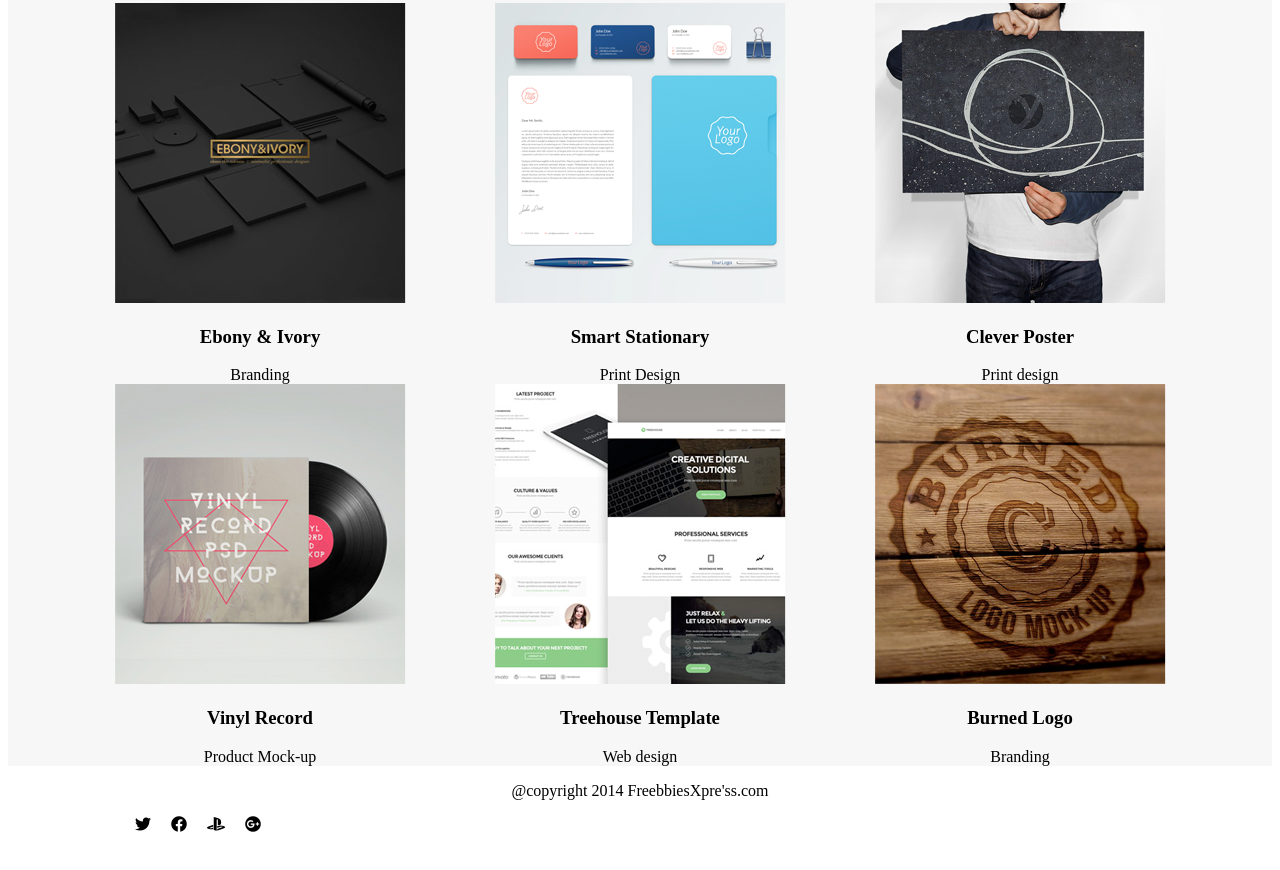
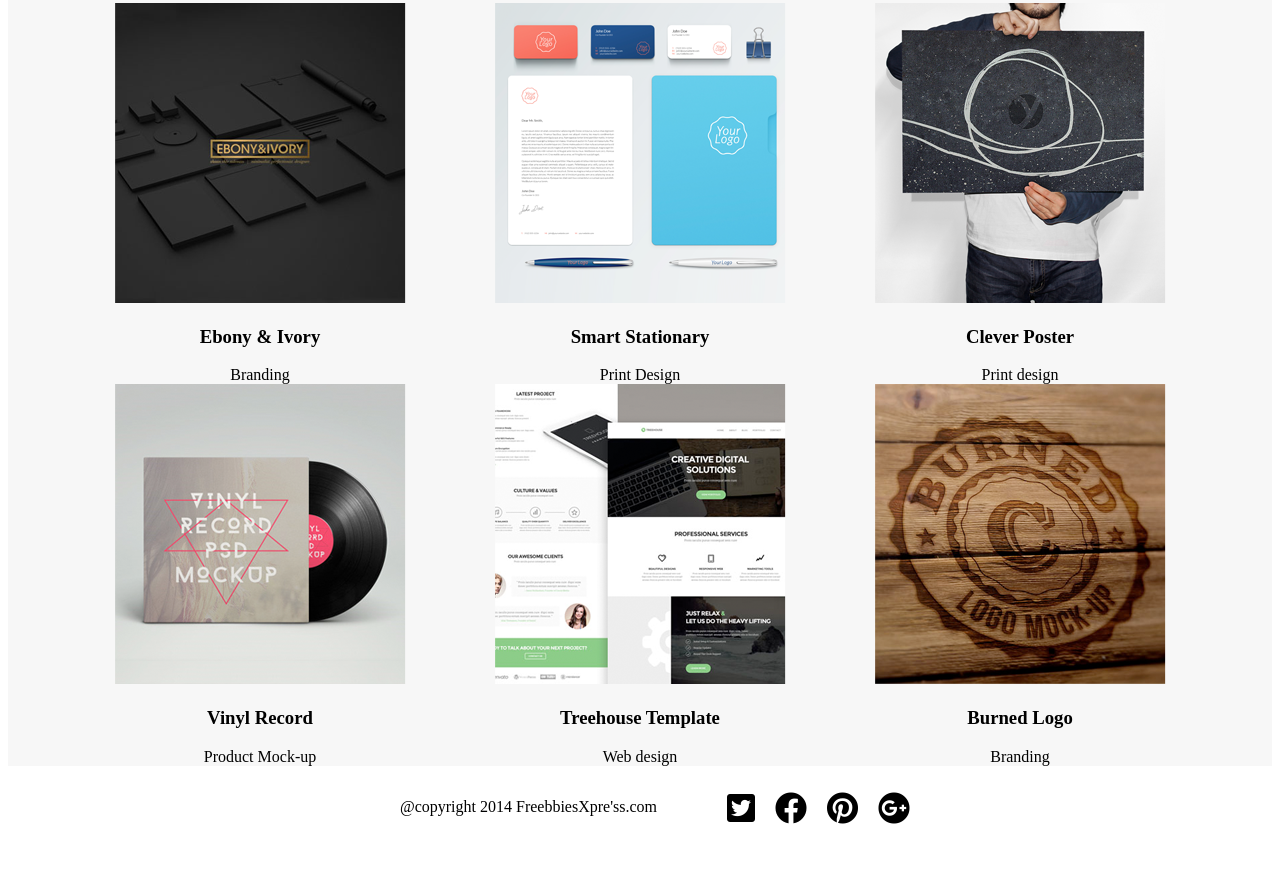
Before and after one commit to MateuszCrono/KodillaWeek4, a website: page index.html in a window 1280 px wide. Shown: the part 1298-2168 px from the top of the page. Drawn offline with Linux system fonts and the light colour scheme.

Commit message:
more stylling effects

```diff
--- a/css/style.css
+++ b/css/style.css
@@ -130,6 +130,7 @@ nav {
 .services p {
     color: gray;;
     margin-bottom: 35px;
+    text-align: center;
 }
 
 .service-image img {
@@ -151,7 +152,7 @@ nav {
     margin: 0 auto;
 }
 
-.portfolio-image {
+.portfolio-image,  {
     background-color: white;
 }
 
@@ -161,26 +162,33 @@ footer {
     display: block;
     background-color: white;
     text-align: center;
+
 }
 
 .footer-list{
     list-style-type: none;
     display: flex;
-    margin: 0 auto;
+    text-align: left;
+    flex-direction: row;
+    justify-content: center;
 }
 
 /* Font Awesome */
 
 .footer-list i {
     color: black;
-    background: white;
     border-radius: 50%;
-    margin: 0 10px;
+    padding: 10px;
+    text-align: right;
+    margin-left: auto;
+    justify-content: space-between;
 }
 
-.fa-twitter, .fa-playstation {
-    color:yellow;
-    background: yellow;
-    border-radius: 50%;
-    margin: 0 10px;
+.footer-list p {
+    margin-right: 30px;
+    padding-right: 30px;
 }
+
+.fa-twitter-square {
+    color: yellow;
+}
--- a/index.html
+++ b/index.html
@@ -89,6 +89,7 @@
                 <p>Proin iaculus consequant sem cure</p>
                 <div class="row">
                     <div class="col-md-4 col-sm-12">
+                        <div class="portfolio-wrapper"></div>
                         <div class="porftolio-image">
                             <img src="images/portfolio-1.png" alt="Ebony">
                         </div>
@@ -150,12 +151,12 @@
             <div class="container">
                 <div class="row">
                     <div class="col-12">
+                        <ul class="footer-list">
                             <p>@copyright 2014 FreebbiesXpre'ss.com</p>
-                        <ul class="footer-list">
-                            <li><a href="#"><i class="fab fa-twitter " alt="Twitter"></i></a></li>
-                            <li><a href="#"><i class="fab fa-facebook" alt="facebook"></i></a></li>
-                            <li><a href="#"><i class="fab fa-playstation" alt="playstation"></i><a></li>
-                            <li><a href="#"><i class="fab fa-google-plus" alt="google"></i></a></li>
+                            <li><a href="#"><i class="fab fa-twitter-square fa-2x" alt="Twitter"></i></a></li>
+                            <li><a href="#"><i class="fab fa-facebook fa-2x" alt="facebook"></i></a></li>
+                            <li><a href="#"><i class="fab fa-pinterest fa-2x" alt="playstation"></i><a></li>
+                            <li><a href="#"><i class="fab fa-google-plus fa-2x" alt="google"></i></a></li>
                         </ul>
                     </div>
                 </div>
```
Lines whose indentation alone changed are shown as unchanged.
